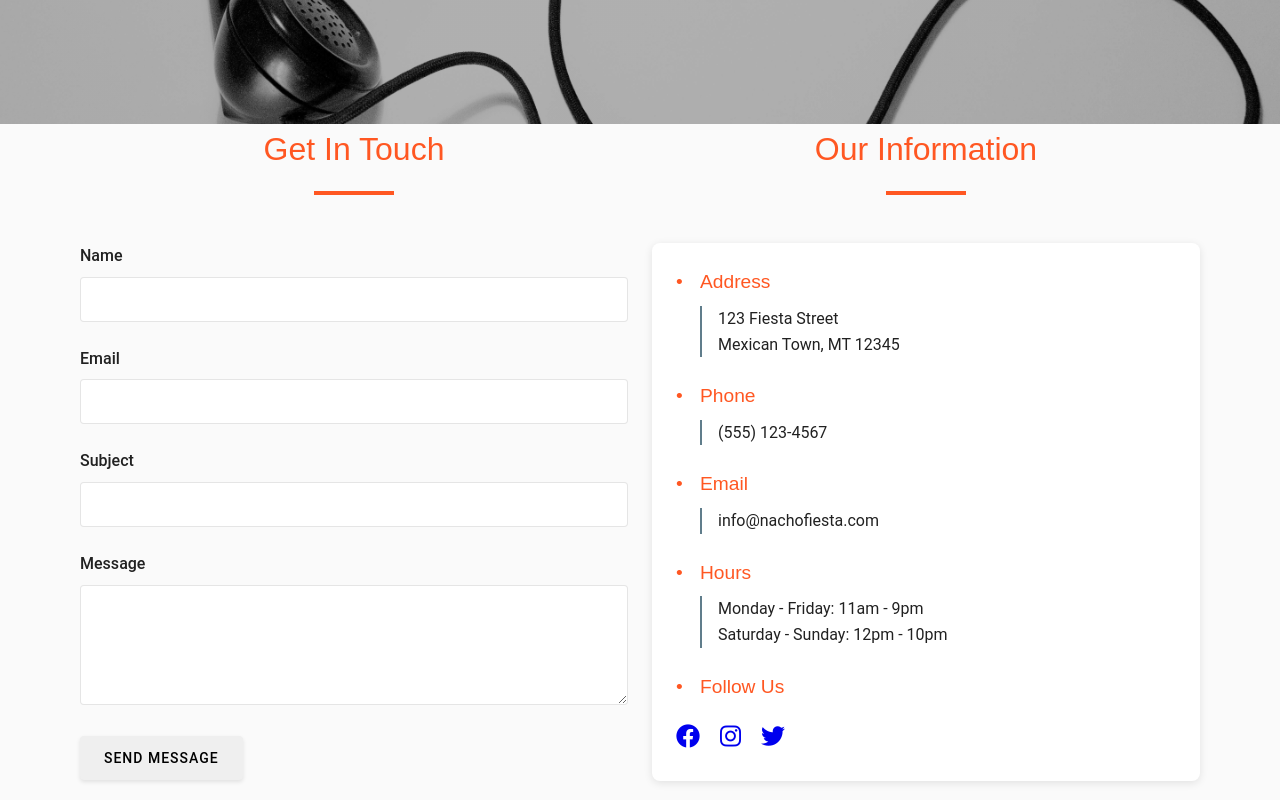
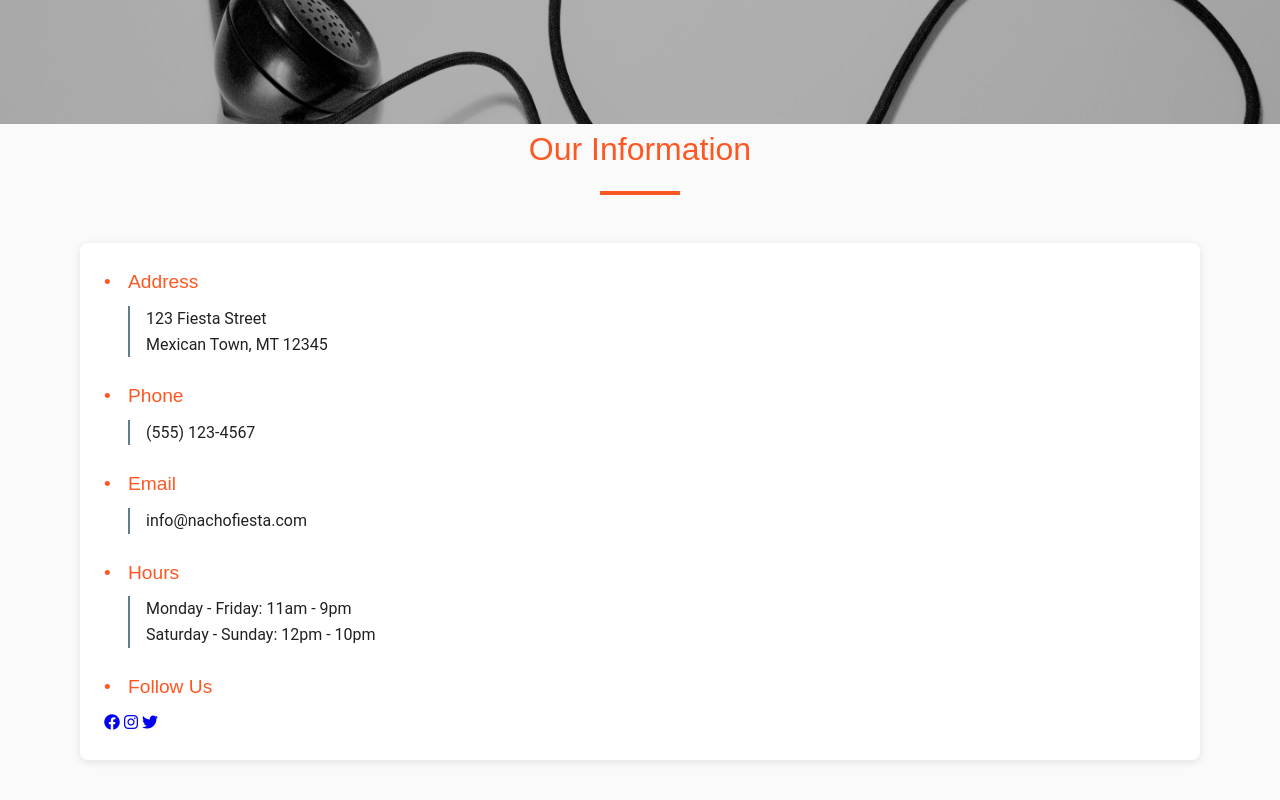
Before and after one commit to samankapali/pauchapaudaina, a plain HTML site: page contact.html in a window 1280 px wide. Shown: the part 420-1220 px from the top of the page. Drawn offline with Linux system fonts and the light colour scheme.

Commit message:
Contact layout final, values to be updated later

```diff
--- a/contact.html
+++ b/contact.html
@@ -41,30 +41,7 @@
 
         <section class="main-section">
             <div class="container">
-                <div class="grid-2">
-                    <div>
-                        <h2 class="section-title">Get In Touch</h2>
-                        <form id="contactForm">
-                            <div class="form-group">
-                                <label for="name">Name</label>
-                                <input type="text" id="name" required>
-                            </div>
-                            <div class="form-group">
-                                <label for="email">Email</label>
-                                <input type="email" id="email" required>
-                            </div>
-                            <div class="form-group">
-                                <label for="subject">Subject</label>
-                                <input type="text" id="subject" required>
-                            </div>
-                            <div class="form-group">
-                                <label for="message">Message</label>
-                                <textarea id="message" required></textarea>
-                            </div>
-                            <button type="submit" class="btn">Send Message</button>
-                        </form>
-                    </div>
-                    <div>
+                <div class="centered-contact">
                     <h2 class="section-title">Our Information</h2>
                     <div class="contact-info">
                         <h3>Address</h3>
@@ -81,11 +58,10 @@
                         Saturday - Sunday: 12pm - 10pm</p>
 
                         <h3>Follow Us</h3>
-                            <div class="social-links" style="margin-top: 1rem;">
-                                <a href="#" style="font-size: 1.5rem; margin-right: 1rem;"><i class="fab fa-facebook"></i></a>
-                                <a href="#" style="font-size: 1.5rem; margin-right: 1rem;"><i class="fab fa-instagram"></i></a>
-                                <a href="#" style="font-size: 1.5rem; margin-right: 1rem;"><i class="fab fa-twitter"></i></a>
-                            </div>
+                        <div class="social-links">
+                            <a href="#"><i class="fab fa-facebook"></i></a>
+                            <a href="#"><i class="fab fa-instagram"></i></a>
+                            <a href="#"><i class="fab fa-twitter"></i></a>
                         </div>
                     </div>
                 </div>
```
Lines whose indentation alone changed are shown as unchanged.
